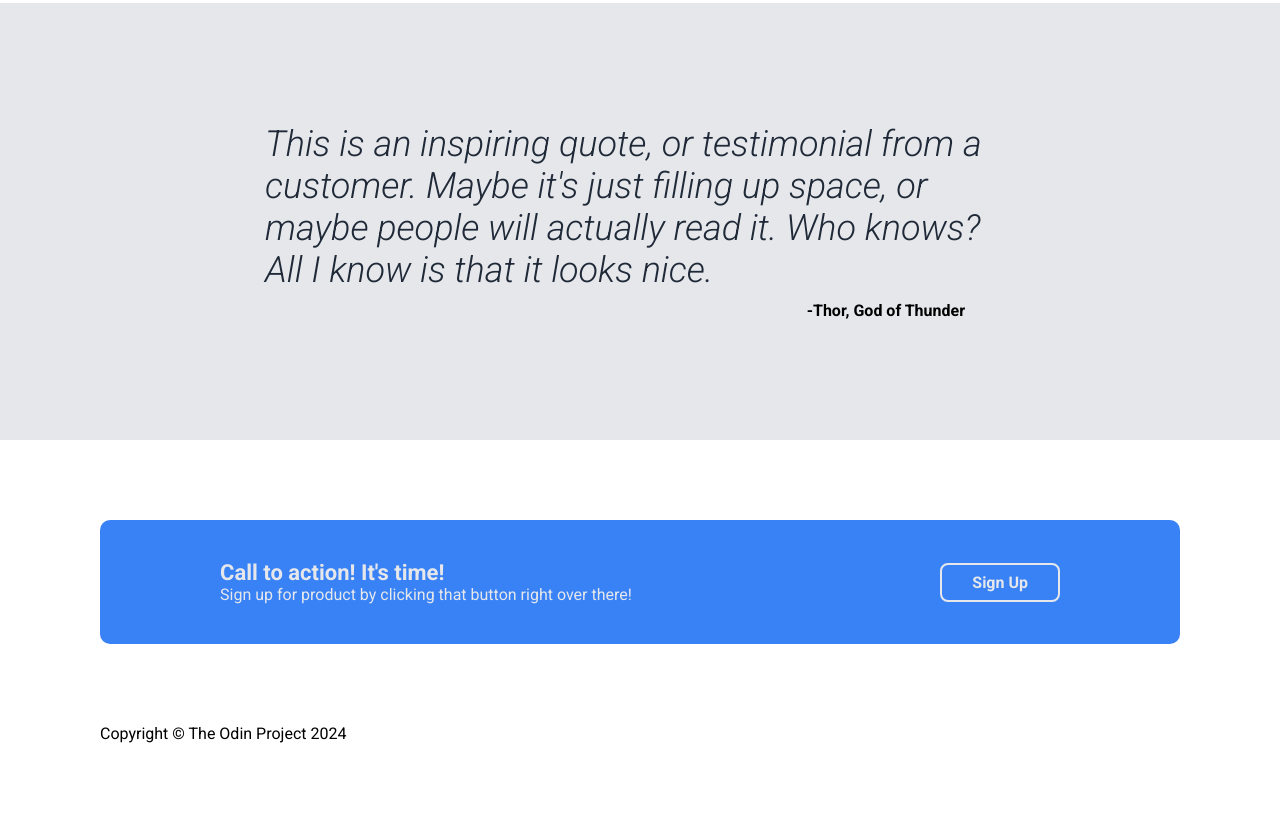
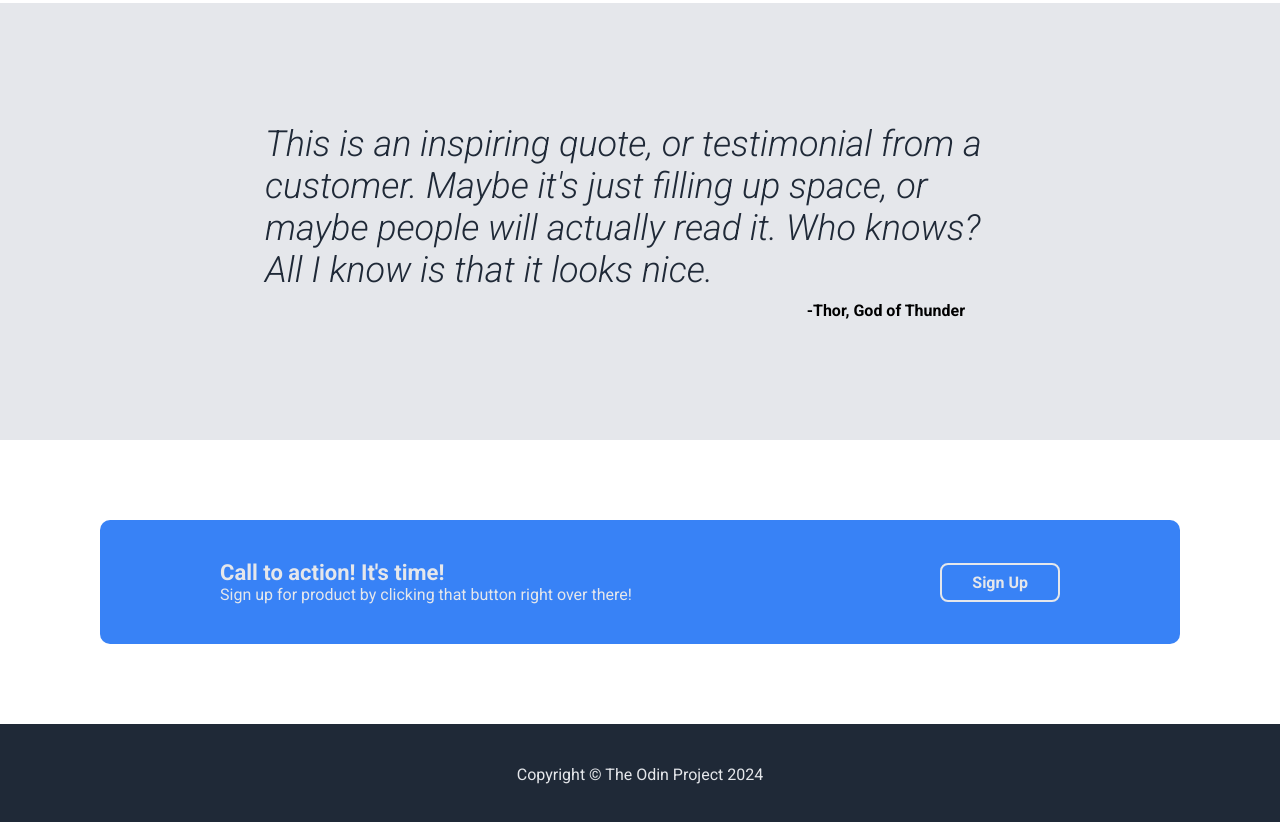
Before and after one commit to EmilMinke/landing-page, a plain HTML site: page index.html in a window 1280 px wide. Shown: the part 1016-1838 px from the top of the page. Before the commit the page ends 1759 px from the top, so only its background shows below. Drawn offline with Linux system fonts and the light colour scheme.

Commit message:
feat: add css to footer section

```diff
--- a/style.css
+++ b/style.css
@@ -44,7 +44,8 @@ h4 {
     font-size: 22px;
 }
 
-.header {
+.header,
+.footer {
     background-color: #1F2937;
 }
 
@@ -203,3 +204,14 @@ button {
 .cta button {
     border: 2px solid #E5E7EB;
 }
+
+.copyright {
+    display: flex;
+    justify-content: center;
+    align-items: center;
+    height: 100px;
+}
+
+.copyright p{
+    color: #E5E7EB;
+}
```
